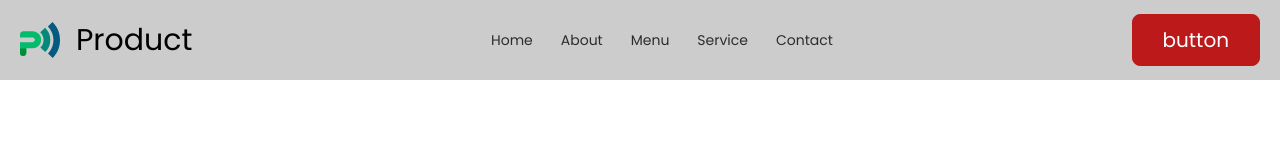
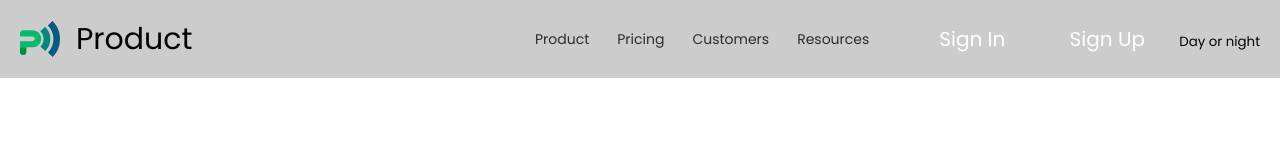
Before and after one commit to RuslanMirasov/product, a website built with Vite: page src/index.html in a window 1280 px wide. Shown: the top 160 px of the page. Built offline with nearby package versions, Linux system fonts and the light colour scheme.

Commit message:
header html

```diff
--- a/package.json
+++ b/package.json
@@ -1,11 +1,11 @@
 {
-  "name": "vite-template",
+  "name": "product",
   "private": true,
   "version": "0.0.0",
   "type": "module",
   "scripts": {
     "dev": "vite",
-    "build": "vite build --base=/vite-template/",
+    "build": "vite build --base=/product/",
     "preview": "vite preview"
   },
   "devDependencies": {
--- a/src/partials/header.html
+++ b/src/partials/header.html
@@ -10,14 +10,17 @@
       <div class="menu-body">
         <nav class="menu">
           <ul>
-            <li class="menu__item"><a href="#" data-scrollto="section--hero">Home</a></li>
-            <li class="menu__item"><a href="#" data-scrollto="section--hero">About</a></li>
-            <li class="menu__item"><a href="#" data-scrollto="section--hero">Menu</a></li>
-            <li class="menu__item"><a href="#" data-scrollto="section--hero">Service</a></li>
-            <li class="menu__item"><a href="#" data-scrollto="section--hero">Contact</a></li>
+            <li class="menu__item"><a href="#" data-scrollto="section--hero">Product</a></li>
+            <li class="menu__item"><a href="#" data-scrollto="section--hero">Pricing</a></li>
+            <li class="menu__item"><a href="#" data-scrollto="section--hero">Customers</a></li>
+            <li class="menu__item"><a href="#" data-scrollto="section--hero">Resources</a></li>
           </ul>
         </nav>
-        <button class="button" data-popup="request">button</button>
+        <div class="header__buttons">
+          <button type="button" class="button button--border" data-popup="request">Sign In</button>
+          <button type="button" class="button" data-popup="request">Sign Up</button>
+          <button type="button" class="tumbler" data-tumbler>Day or night</button>
+        </div>
       </div>
     </div>
     <button type="button" class="burger" data-menu-open><span>burger button</span></button>
--- a/src/scss/_header.scss
+++ b/src/scss/_header.scss
@@ -112,7 +112,7 @@
     width: 100%;
   }
   @media screen and (min-width: 768px) {
-    margin: 0 auto;
+    margin-left: auto;
     padding: 0px 40px;
     width: auto;
     ul {
```
Also changed, not shown: src/css/styles.css, src/css/styles.min.css, 1 other file.
